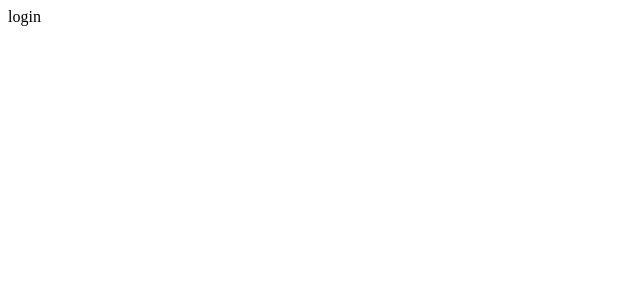
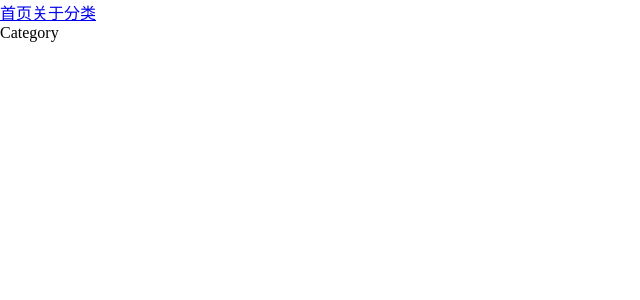
Before and after one commit to smao999/blogFront, a React (Vite) app: page /category in a window 1280 px wide. Shown: the top 300 px of the page, without its empty margins (0-640 px from the left). Built offline with nearby package versions, Linux system fonts and the light colour scheme.

Commit message:
feat搭建路由

```diff
--- a/index.html
+++ b/index.html
@@ -6,7 +6,7 @@
     <meta name="viewport" content="width=device-width, initial-scale=1.0" />
     <title>xqs-blog</title>
   </head>
-  <body>
+  <body style="margin: 0;">
     <div id="root"></div>
     <script type="module" src="/src/main.tsx"></script>
   </body>
--- a/package.json
+++ b/package.json
@@ -10,7 +10,8 @@
   },
   "dependencies": {
     "react": "^18.2.0",
-    "react-dom": "^18.2.0"
+    "react-dom": "^18.2.0",
+    "react-router-dom": "6"
   },
   "devDependencies": {
     "@types/react": "^18.0.26",
--- a/src/App.tsx
+++ b/src/App.tsx
@@ -1,10 +1,23 @@
-import Login from "./pages/login/login"
+import { Routes, Route, Link } from 'react-router-dom'
+import Home from './views/home'
+import Category from './views/category'
+import About from './views/about'
+import Notfund from './views/Notfund'
 
 function App() {
 
   return (
     <div className="App">
-      <Login></Login>
+      <div>
+        <Link to='/'>首页</Link>
+        <Link to='/about'>关于</Link>
+        <Link to='/category'>分类</Link>
+      </div>
+      <Routes>
+        <Route path='/' element={<Home />} />
+        <Route path='/about' element={<About />} />
+        <Route path='/category' element={<Category />} />
+      </Routes>
     </div>
   )
 }
--- a/src/main.tsx
+++ b/src/main.tsx
@@ -1,9 +1,10 @@
 import React from 'react'
 import ReactDOM from 'react-dom/client'
+import {BrowserRouter} from 'react-router-dom'
 import App from './App'
 
 ReactDOM.createRoot(document.getElementById('root') as HTMLElement).render(
-  <React.StrictMode>
+  <BrowserRouter>
     <App />
-  </React.StrictMode>,
+  </BrowserRouter>,
 )
--- a/src/pages/login/login.tsx
+++ /dev/null
@@ -1,6 +0,0 @@
-
-export default function Login() {
-  return (
-    <div>login</div>
-  )
-}
--- /dev/null
+++ b/src/views/Notfund.tsx
@@ -0,0 +1,9 @@
+import React, { memo } from 'react'
+
+const Notfund = memo(() => {
+  return (
+    <div>notfund</div>
+  )
+})
+
+export default Notfund
--- /dev/null
+++ b/src/views/about/index.tsx
@@ -0,0 +1,9 @@
+import React, { memo } from 'react'
+
+const About = memo(() => {
+  return (
+    <div>About</div>
+  )
+})
+
+export default About
--- /dev/null
+++ b/src/views/category/index.tsx
@@ -0,0 +1,9 @@
+import React, { memo } from 'react'
+
+const Category = memo(() => {
+  return (
+    <div> Category</div>
+  )
+})
+
+export default Category
--- /dev/null
+++ b/src/views/home/index.tsx
@@ -0,0 +1,10 @@
+import React, { memo } from 'react'
+
+const Home = memo(() => {
+  return (
+    <div>
+    </div>
+  )
+})
+
+export default Home
```
Also changed, not shown: 1 other file (tests, documents, lock files or other folders).
